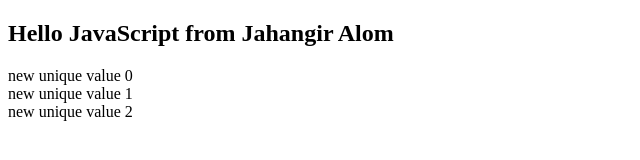
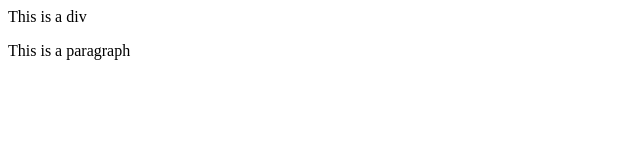
Before and after one commit to Alomj257/JavaScript-revision, a plain HTML site: page chapter6/index.html in a window 1280 px wide. Shown: the whole page, without its empty margins (0-640 px from the left). Drawn offline with Linux system fonts and the light colour scheme.

Commit message:
Attributes

```diff
--- a/chapter6/index.html
+++ b/chapter6/index.html
@@ -9,10 +9,8 @@
 </head>
 
 <body>
-    <h2>Hello JavaScript</h2>
-    <div class="box">first div</div>
-    <div class="box">second div</div>
-    <div class="box">third div</div>
+    <div id="box">This is a div</div>
+    <p class="para">This is a paragraph</p>
 </body>
 <script src="script.js"></script>
 
--- a/chapter6/script.js
+++ b/chapter6/script.js
@@ -1,12 +1,11 @@
-let h2 = document.querySelector("h2");
-h2.innerText = h2.innerText + " from Jahangir Alom";  //Concatenate
+let div = document.querySelector("div");
+console.dir(div);
 
+let id = div.getAttribute("id");
+console.log(id);
 
-let div = document.querySelectorAll(".box");
+let para = document.querySelector("p");
+console.dir(para);
 
-let index =0;
-for(let d of div){
-    console.log(d.innerText)
-    d.innerText = `new unique value ${index}`;
-    index ++;
-}
+let className = para.getAttribute("class");
+console.log(className)
```
